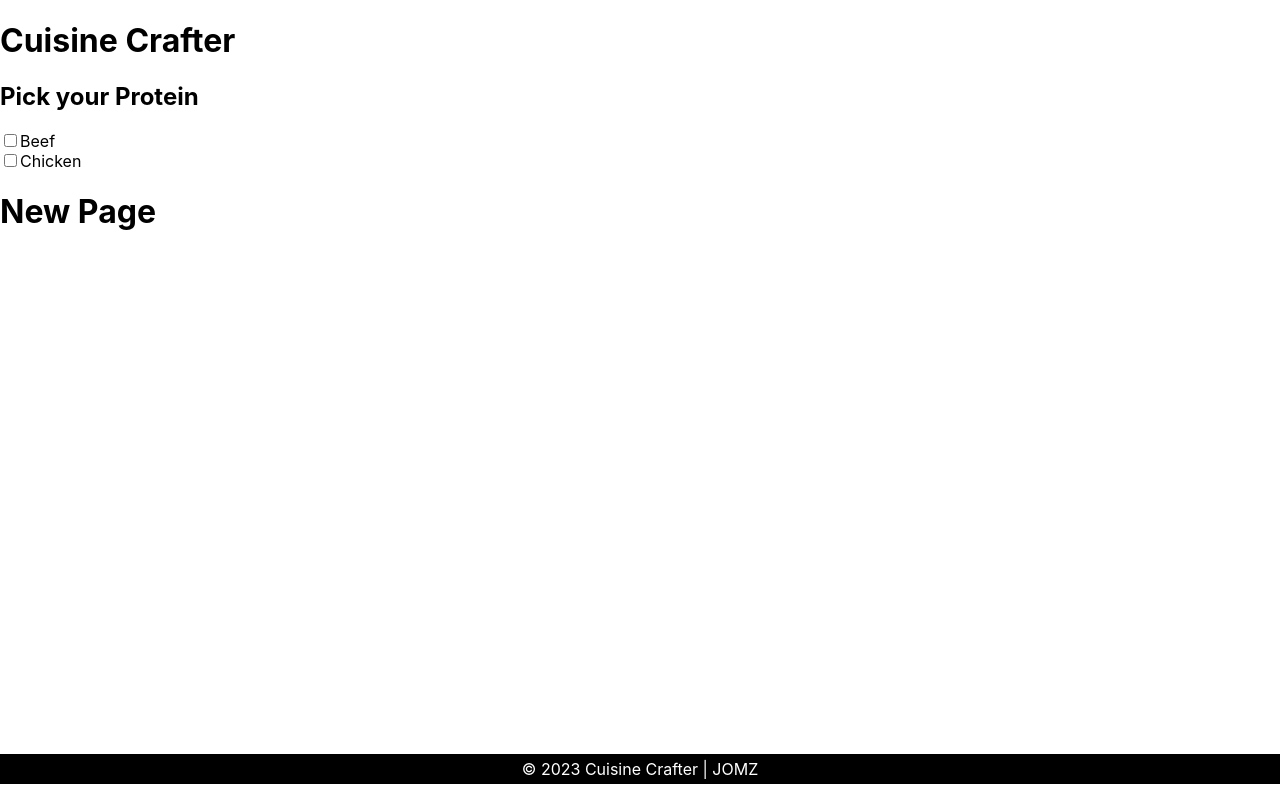
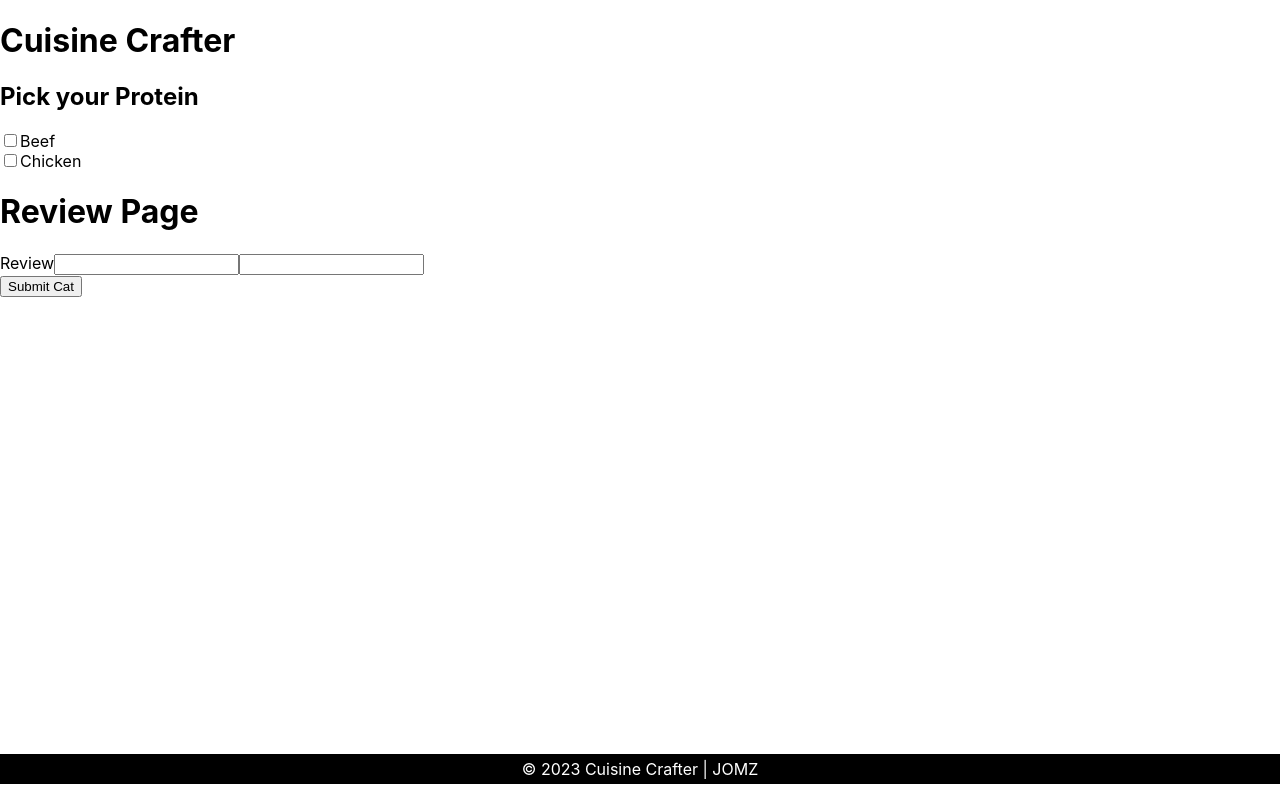
Before and after one commit to jomz-fullstack/cuisine-crafter-frontend, a React (Create React App) app: page /new in a window 1280 px wide. Built offline with nearby package versions, Linux system fonts and the light colour scheme; no server answers.

Commit message:
finished readfunctinality

```diff
--- a/src/App.js
+++ b/src/App.js
@@ -1,4 +1,4 @@
-import React, { useState } from "react";
+import React, { useState, useEffect } from "react";
 import Footer from "./components/Footer";
 import Header from "./components/Header";
 import Edit from "./pages/Edit";
@@ -22,6 +22,10 @@ const App = () => {
   const [checked1, setChecked1] = useState(false);
   const [checked2, setChecked2] = useState(false);
 
+  useEffect(() => {
+    readRecipe()
+  }, [])
+
   const readRecipe = () => {
     fetch(
       "https://api.spoonacular.com/recipes/FindByIngredients/generate?apiKey=bb08e25c20e84b7983251abaf19edcbf"
@@ -40,6 +44,10 @@ const App = () => {
     setChecked2(!checked2);
   };
 
+  const createReview = (review) => {
+    console.log(review)
+  }
+
 
   return (
     <div>
@@ -55,7 +63,7 @@ const App = () => {
         <Route path="/" element={<Home />} />
         <Route path="/index" element={<Index />} />
         <Route path="/show" element={<Show />} />
-        <Route path="/new" element={<New />} />
+        <Route path="/new" element={<New createReview={createReview} />} />
         <Route path="/edit" element={<Edit />} />
         <Route path="*" element={<NotFound />} />
       </Routes>
--- a/src/pages/New.js
+++ b/src/pages/New.js
@@ -1,8 +1,37 @@
-import React from "react"
+import React, { useState } from "react"
+import { Form, FormGroup, Input, Label, Button } from "reactstrap"
+import { useNavigate } from "react-router-dom"
 
-const New = () => {
+
+const New = ({ creteReivew }) => {
+    const handleChange= (e) => {
+        setNewReview({ ...newReview, [e.target.name]: e.target.value})
+    }
+
+    const handleSubmit = () => {
+        setNewReview(newReview)
+    }
+    const navigate = useNavigate()
+    const [newReview, setNewReview] = useState({
+        header: "",
+        body: "",
+        // rating: "",
+    })
     return(
-        <h1>New Page</h1>
+ <div>
+        <h1>Review Page</h1>
+        <Form>
+  <FormGroup>
+    <Label for="name">Review</Label>
+    <Input type="text" name="header" />
+    {/* <Input type="text" name="rating" /> */}
+    <Input type="text" name="body" onChange={handleChange} value={newReview.name} />
+  </FormGroup>
+</Form>
+<Button onClick={handleSubmit} name="submit">
+  Submit Cat
+</Button>
+</div>
     )
 }
 
```
